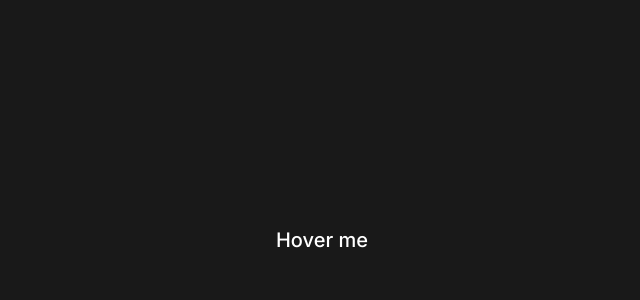
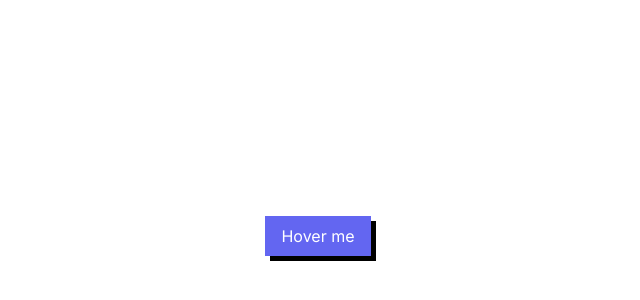
Before and after one commit to weeeeey/zeroUI, a Next.js app: page / in a window 1280 px wide. Shown: the part 160-460 px from the top of the page, without its empty margins (318-958 px from the left). Built offline with nearby package versions, Linux system fonts and the light colour scheme.

Commit message:
neubrutalism btn

```diff
--- a/app/page.tsx
+++ b/app/page.tsx
@@ -1,14 +1,15 @@
 'use client';
 
 import { DrawOutlineBtn } from '@/components/ui/buttons/draw-outline-btn';
+import { NeubrutalismBtn } from '@/components/ui/buttons/neubrutalism-btn';
 import { NeumorphismBtn } from '@/components/ui/buttons/neumorphism-btn';
 import { ShinyBtn } from '@/components/ui/buttons/shiny-btn';
 import { SpotlightBtn } from '@/components/ui/buttons/spotlight-btn';
 
 const MainPage = () => {
     return (
-        <div className="bg-black/90 w-full h-full  flex justify-center items-center px-20 py-10">
-            <DrawOutlineBtn />
+        <div className="bg-white w-full h-full  flex justify-center items-center px-20 py-10">
+            <NeubrutalismBtn />
         </div>
     );
 };
--- /dev/null
+++ b/components/ui/buttons/neubrutalism-btn.tsx
@@ -0,0 +1,14 @@
+import React from 'react';
+
+export const NeubrutalismBtn = () => {
+    return (
+        <button
+            className="px-4 py-2 bg-indigo-500
+    -translate-x-1 -translate-y-1 shadow-[5px_5px_black] text-white
+    hover:translate-x-0 hover:translate-y-0 transition-all hover:shadow-none
+    "
+        >
+            Hover me
+        </button>
+    );
+};
```
